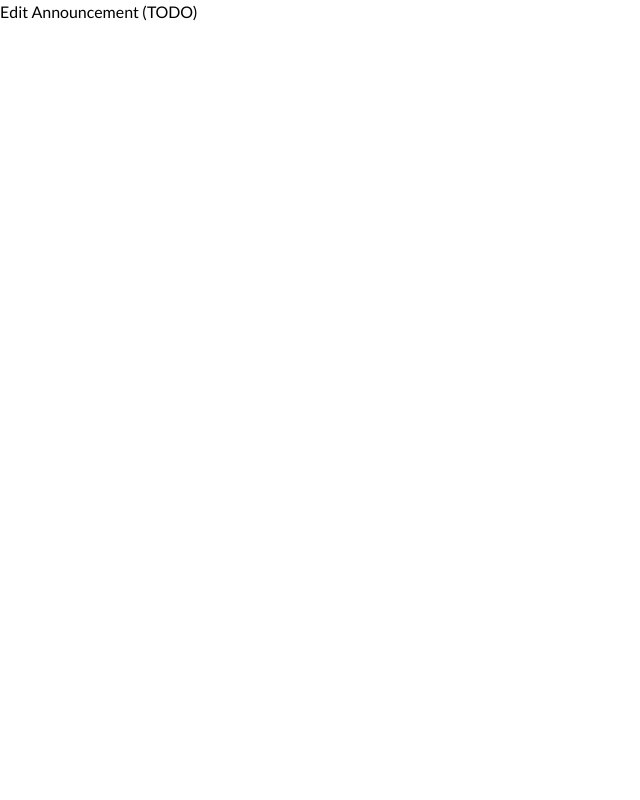
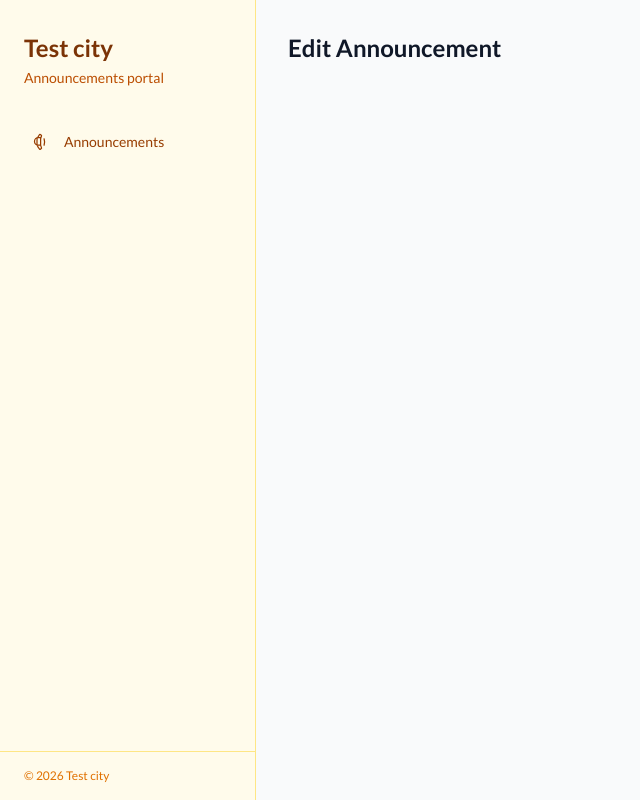
Before and after one commit to Wizard18774318/Zadanie_Simplicity_Fullstack, a React app in the folder frontend/: page /announcements/1 in a window 1280 px wide. Shown: the whole page, without its empty margins (0-640 px from the left). Built offline with nearby package versions, Linux system fonts and the light colour scheme; the HTML template or start-up script is replaced by a standard one.

Commit message:
route /announcements - sidebar with layout

```diff
--- a/frontend/src/App.tsx
+++ b/frontend/src/App.tsx
@@ -1,16 +1,21 @@
-import { BrowserRouter, Routes, Route, Navigate } from 'react-router-dom'
+import { BrowserRouter, Routes, Route, Navigate } from 'react-router-dom';
+import Layout from './components/Layout';
+import AnnouncementsListPage from './pages/AnnouncementsListPage';
+import AnnouncementFormPage from './pages/AnnouncementFormPage';
 
 function App() {
   return (
     <BrowserRouter>
       <Routes>
         <Route path="/" element={<Navigate to="/announcements" replace />} />
-        <Route path="/announcements" element={<div>Announcements List (TODO)</div>} />
-        <Route path="/announcements/new" element={<div>New Announcement (TODO)</div>} />
-        <Route path="/announcements/:id" element={<div>Edit Announcement (TODO)</div>} />
+        <Route element={<Layout />}>
+          <Route path="/announcements" element={<AnnouncementsListPage />} />
+          <Route path="/announcements/new" element={<AnnouncementFormPage />} />
+          <Route path="/announcements/:id" element={<AnnouncementFormPage />} />
+        </Route>
       </Routes>
     </BrowserRouter>
-  )
+  );
 }
 
-export default App
+export default App;
--- /dev/null
+++ b/frontend/src/api/announcements.ts
@@ -0,0 +1,69 @@
+import type {
+  Announcement,
+  Category,
+  CreateAnnouncementPayload,
+  UpdateAnnouncementPayload,
+} from '../types';
+
+const API_URL = import.meta.env.VITE_API_URL as string;
+
+async function request<T>(path: string, options?: RequestInit): Promise<T> {
+  const res = await fetch(`${API_URL}${path}`, {
+    headers: { 'Content-Type': 'application/json' },
+    ...options,
+  });
+
+  if (!res.ok) {
+    const body = await res.json().catch(() => null);
+    const message =
+      body?.message ??
+      (Array.isArray(body?.message) ? body.message.join(', ') : res.statusText);
+    throw new Error(typeof message === 'string' ? message : JSON.stringify(message));
+  }
+
+  return res.json() as Promise<T>;
+}
+
+export function getAnnouncements(params?: {
+  search?: string;
+  category?: number;
+}): Promise<Announcement[]> {
+  const query = new URLSearchParams();
+  if (params?.search) query.set('search', params.search);
+  if (params?.category) query.set('category', String(params.category));
+  const qs = query.toString();
+  return request<Announcement[]>(`/announcements${qs ? `?${qs}` : ''}`);
+}
+
+export function getAnnouncement(id: number): Promise<Announcement> {
+  return request<Announcement>(`/announcements/${id}`);
+}
+
+export function createAnnouncement(
+  data: CreateAnnouncementPayload,
+): Promise<Announcement> {
+  return request<Announcement>('/announcements', {
+    method: 'POST',
+    body: JSON.stringify(data),
+  });
+}
+
+export function updateAnnouncement(
+  id: number,
+  data: UpdateAnnouncementPayload,
+): Promise<Announcement> {
+  return request<Announcement>(`/announcements/${id}`, {
+    method: 'PATCH',
+    body: JSON.stringify(data),
+  });
+}
+
+export function deleteAnnouncement(id: number): Promise<Announcement> {
+  return request<Announcement>(`/announcements/${id}`, {
+    method: 'DELETE',
+  });
+}
+
+export function getCategories(): Promise<Category[]> {
+  return request<Category[]>('/categories');
+}
--- /dev/null
+++ b/frontend/src/components/Layout.tsx
@@ -0,0 +1,56 @@
+import { NavLink, Outlet } from 'react-router-dom';
+
+export default function Layout() {
+  return (
+    <div className="flex h-screen">
+      {/* Sidebar */}
+      <aside className="flex w-64 flex-col bg-amber-50 border-r border-amber-200">
+        {/* Branding */}
+        <div className="px-6 py-8">
+          <h1 className="text-2xl font-bold text-amber-900">Test city</h1>
+          <p className="text-sm text-amber-700 mt-1">Announcements portal</p>
+        </div>
+
+        {/* Navigation */}
+        <nav className="flex-1 px-4">
+          <NavLink
+            to="/announcements"
+            end
+            className={({ isActive }) =>
+              `flex items-center gap-3 rounded-lg px-4 py-3 text-sm font-medium transition-colors ${
+                isActive
+                  ? 'bg-amber-200 text-amber-900'
+                  : 'text-amber-800 hover:bg-amber-100'
+              }`
+            }
+          >
+            <svg
+              className="h-5 w-5"
+              fill="none"
+              viewBox="0 0 24 24"
+              strokeWidth={1.5}
+              stroke="currentColor"
+            >
+              <path
+                strokeLinecap="round"
+                strokeLinejoin="round"
+                d="M10.34 15.84c-.688-.06-1.386-.09-2.09-.09H7.5a4.5 4.5 0 1 1 0-9h.75c.704 0 1.402-.03 2.09-.09m0 9.18c.253.962.584 1.892.985 2.783.247.55.06 1.21-.463 1.511l-.657.38a1.125 1.125 0 0 1-1.536-.41L7.11 17.78A5.25 5.25 0 0 1 6 14.25V9.75A5.25 5.25 0 0 1 7.11 6.22l1.558-2.63a1.125 1.125 0 0 1 1.536-.41l.657.38c.523.301.71.961.463 1.511A12.66 12.66 0 0 0 10.34 8.16m0 7.68v-7.68m4.16 0a12.56 12.56 0 0 1 0 7.68"
+              />
+            </svg>
+            Announcements
+          </NavLink>
+        </nav>
+
+        {/* Footer */}
+        <div className="border-t border-amber-200 px-6 py-4 text-xs text-amber-600">
+          © 2026 Test city
+        </div>
+      </aside>
+
+      {/* Main content */}
+      <main className="flex-1 overflow-auto bg-gray-50 p-8">
+        <Outlet />
+      </main>
+    </div>
+  );
+}
--- /dev/null
+++ b/frontend/src/pages/AnnouncementFormPage.tsx
@@ -0,0 +1,15 @@
+import { useParams } from 'react-router-dom';
+
+export default function AnnouncementFormPage() {
+  const { id } = useParams<{ id: string }>();
+  const isEditing = Boolean(id);
+
+  return (
+    <div>
+      <h2 className="text-2xl font-bold text-gray-900">
+        {isEditing ? 'Edit Announcement' : 'New Announcement'}
+      </h2>
+      <p className="mt-2 text-gray-600"></p>
+    </div>
+  );
+}
--- /dev/null
+++ b/frontend/src/pages/AnnouncementsListPage.tsx
@@ -0,0 +1,8 @@
+export default function AnnouncementsListPage() {
+  return (
+    <div>
+      <h2 className="text-2xl font-bold text-gray-900">Announcements</h2>
+      <p className="mt-2 text-gray-600"></p>
+    </div>
+  );
+}
--- /dev/null
+++ b/frontend/src/types.ts
@@ -0,0 +1,32 @@
+/**
+ * Shared TypeScript types matching the backend response DTOs.
+ */
+
+export interface Category {
+  id: number;
+  name: string;
+}
+
+export interface Announcement {
+  id: number;
+  title: string;
+  content: string;
+  publicationDate: string;
+  createdAt: string;
+  updatedAt: string;
+  categories: Category[];
+}
+
+export interface CreateAnnouncementPayload {
+  title: string;
+  content: string;
+  publicationDate: string; // MM/DD/YYYY HH:mm
+  categoryIds: number[];
+}
+
+export interface UpdateAnnouncementPayload {
+  title?: string;
+  content?: string;
+  publicationDate?: string; // MM/DD/YYYY HH:mm
+  categoryIds?: number[];
+}
```
